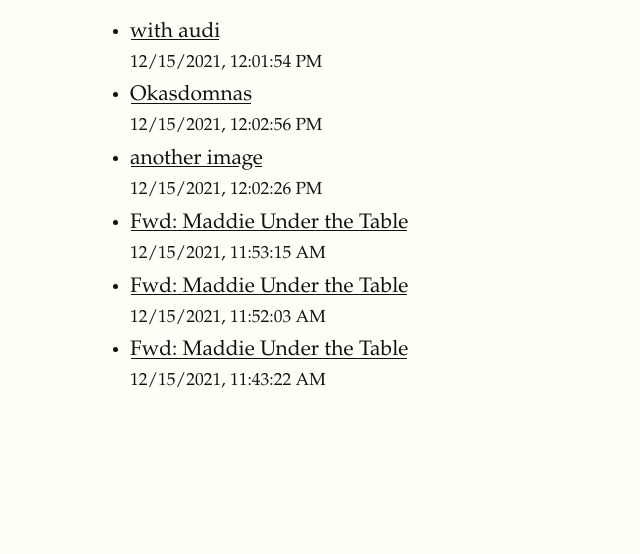
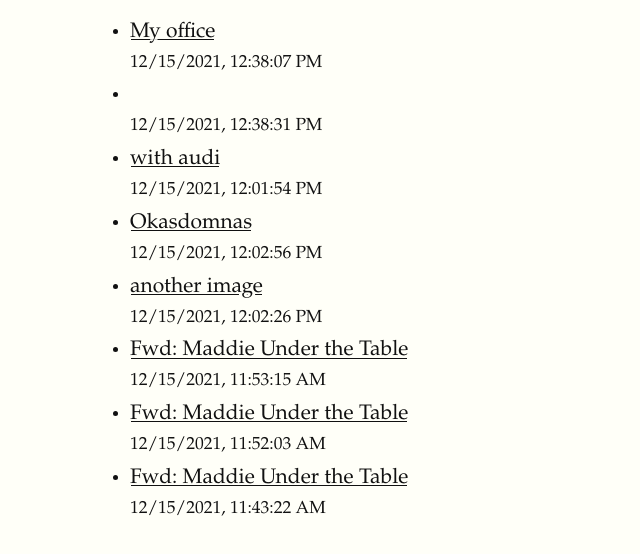
Before and after one commit to schwartzworld/emailblog, a website: page index.html in a window 1280 px wide. Shown: the part 176-730 px from the top of the page, without its empty margins (70-710 px from the left). Drawn offline with Linux system fonts and the light colour scheme; a web font is replaced by a local one.

Commit message:
new build 1639591480201

```diff
--- a/index.html
+++ b/index.html
@@ -11,7 +11,9 @@
         <h1>Generated Email Blog</h1>
         <h2>Table of Contents</h2>
         <ul>
-            <li><a href="./build/6.html">with audi</a><br/><small>12/15/2021, 12:01:54 PM</small></li>
+            <li><a href="./build/8.html">My office</a><br/><small>12/15/2021, 12:38:07 PM</small></li>
+<li><a href="./build/7.html"></a><br/><small>12/15/2021, 12:38:31 PM</small></li>
+<li><a href="./build/6.html">with audi</a><br/><small>12/15/2021, 12:01:54 PM</small></li>
 <li><a href="./build/5.html">Okasdomnas</a><br/><small>12/15/2021, 12:02:56 PM</small></li>
 <li><a href="./build/4.html">another image</a><br/><small>12/15/2021, 12:02:26 PM</small></li>
 <li><a href="./build/3.html">Fwd: Maddie Under the Table</a><br/><small>12/15/2021, 11:53:15 AM</small></li>
```
Also changed, not shown: build/7.html (added), build/8.html (added), 3 other files.
